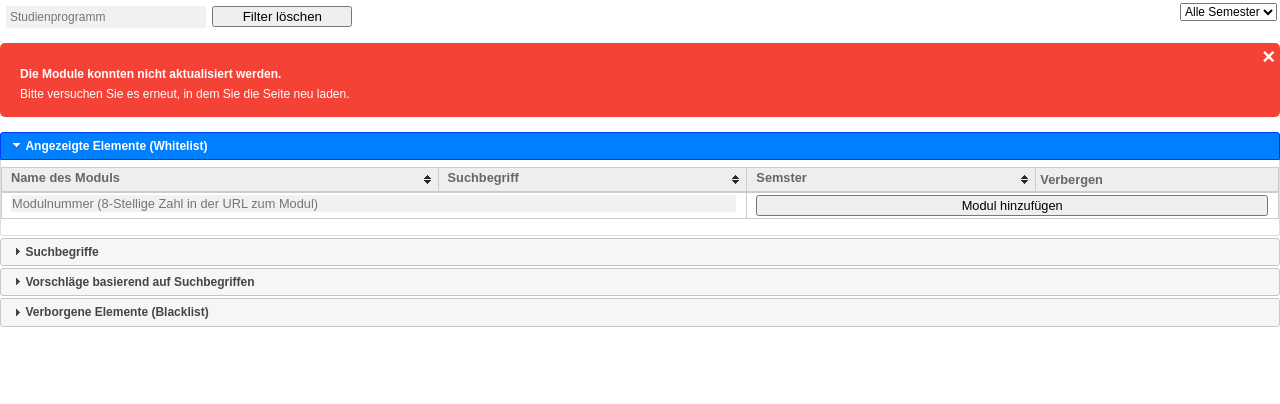
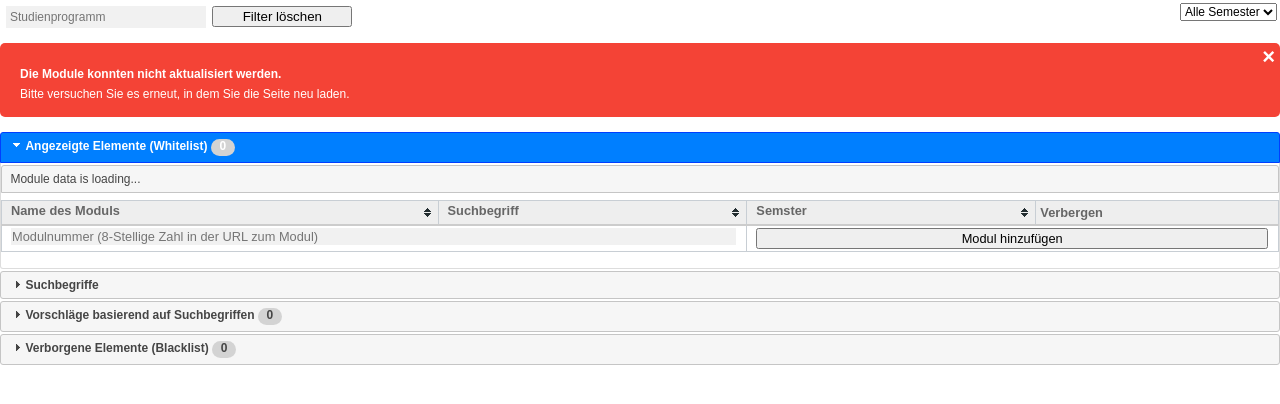
Before and after one commit to bodobraegger/GreenVVZ, a Flask app: template templates/admin.html in a window 1280 px wide. Shown: the top 404 px of the page. Run offline with Flask 2, Linux system fonts and the light colour scheme; the template is opened without the code that fills it, so the values that code supplies are empty; some libraries are stand-ins or nearby versions.

Commit message:
loading indicator, fix encoding before marking as delted

```diff
--- a/main.py
+++ b/main.py
@@ -137,11 +137,12 @@ def get_modules(whitelisted: bool):
         "SELECT * FROM module as m WHERE whitelisted = {whitelisted} ORDER BY title ASC".format(whitelisted=whitelisted))
     cursor.execute(qry)
     for module in cursor:
-        if module['searchterm'] not in current_searchterms:
-            module['searchterm'] = '# '+ module['searchterm']
         for column, value in module.items():
             if type(value) is bytearray:
                 module[column] = value.decode('utf-8')
+        if module['searchterm'] not in current_searchterms:
+            module['searchterm'] = '# '+ module['searchterm']
+
         modules.append(module)
     cnx.close()
     return jsonify(modules)
--- a/static/admin.js
+++ b/static/admin.js
@@ -235,9 +235,15 @@ function write_tr_prefix_for_list(module_id, SmObjId, PiqYear, PiqSession, title
     // courses.uzh.ch url
     var url = baseUrlVvzUzh+PiqYear+'/'+PiqSession+'/SM/'+SmObjId;
     // write id for tr, as well as data-SmObjId and data-semester, descriptive class="shown" by default.
+    if(searchterm.charAt(0)=='#') {
+        var searchterm_td = `<td class="searchterm deleted">${searchterm.slice(2)}</td>`
+    }
+    else {
+        var searchterm_td = `<td class="searchterm">${searchterm}</td>`
+    }
     return `<tr id="module_${module_id}" data-SmObjId="${SmObjId}" data-semester="${PiqYear} ${PiqSession}" class="shown">
         <td><a target="_blank" href="${url}">${title}</a></td>
-        <td class="searchterm">${searchterm}</td>
+        ${searchterm_td}
         <td>${convert_session_to_string(PiqSession, PiqYear)}</td>
         `
 }
@@ -348,8 +354,12 @@ async function populate_whitelist(){
     var whitelist = $('#whitelist_body')
     await $.ajax({
         url: apiUrl+'/modules/whitelist',
-        method : 'GET',             // show loading screen
-        beforeSend: function () { $('#whitelist').find('div.loading').toggle(); },
+        method : 'GET',
+        beforeSend: function () {
+            // show loading indicators
+            $('#whitelist').find('div.loading-overlay').toggle();
+            $('#count_whitelist').addClass('loading-count').html('<span>.</span><span>.</span><span>.</span>');
+        },
         success : function (data) {
             // remove all tr from body
             whitelist.empty()
@@ -367,7 +377,9 @@ async function populate_whitelist(){
             // tell tablesorter to update sorting
             $('#whitelist table').trigger('update');
             // hide loading screen
-            $('#whitelist').find('div.loading').toggle();
+            $('#whitelist').find('div.loading-overlay').toggle();
+            // update number badge
+            $('#count_whitelist').removeClass('loading-count').html($('#whitelist_body').find($(`.shown`)).length)
         }
 
     })
@@ -382,7 +394,10 @@ async function populate_blacklist(){
     await $.ajax({
         url: apiUrl+'/modules/blacklist',
         method : 'GET',             // show loading screen
-        beforeSend: function () { $('#blacklist').find('div.loading').toggle(); },
+        beforeSend: function () {
+            $('#blacklist').find('div.loading-overlay').toggle();
+            $('#count_blacklist').addClass('loading-count').html('<span>.</span><span>.</span><span>.</span>');
+        },
         success : function (data) {
             // remove all tr from body
             blacklist.empty()
@@ -400,7 +415,9 @@ async function populate_blacklist(){
             // tell tablesorter to update sorting
             $('#blacklist table').trigger('update');
             // hide loading screen
-            $('#blacklist').find('div.loading').toggle();
+            $('#blacklist').find('div.loading-overlay').toggle();
+            // update the number badge
+            $('#count_blacklist').removeClass('loading-count').html($('#blacklist_body').find($(`.shown`)).length)
         }
     })
 }
@@ -413,7 +430,10 @@ async function populate_suggestions(){
     await $.ajax({
         url: apiUrl+'/search',
         method : 'GET',
-        beforeSend: function () { $('#suggestions').find('div.loading').toggle(); },
+        beforeSend: function () {
+            $('#suggestions').find('div.loading-overlay').toggle();
+            $('#count_suggestions').addClass('loading-count').html('<span>.</span><span>.</span><span>.</span>');
+        },
         success : function (data) {
             // remove all tr from body
             suggestions.empty()
@@ -431,7 +451,10 @@ async function populate_suggestions(){
             // tell tablesorter to update sorting
             $('#suggestions table').trigger('update');
             // hide loading screen
-            $('#suggestions').find('div.loading').toggle();
+            $('#suggestions').find('div.loading-overlay').toggle();
+            // update the number badge
+            $('#count_suggestions').removeClass('loading-count').html($('#suggestions_body').find($(`.shown`)).length)
+
         }
 
     })
--- a/static/filter.css
+++ b/static/filter.css
@@ -140,3 +140,11 @@
 ::-webkit-scrollbar-thumb:hover {
   background: #555;
 }
+
+a[href^="#"].select2-search-choice-close {
+  width: 8px;
+  height:8px;
+  padding-left: 4px;
+  padding-bottom: 3px;
+  background: -webkit-linear-gradient(-45deg, transparent 0%, transparent 46%, #dc6027 46%,  #dc6027 56%,transparent 56%, transparent 100%), -webkit-linear-gradient(45deg, transparent 0%, transparent 46%, #dc6027 46%,  #dc6027 56%,transparent 56%, transparent 100%);
+}
--- a/static/filter.js
+++ b/static/filter.js
@@ -64,9 +64,13 @@ function ShowSelectedModules() {
     $('#whitelist_body').find($(`[data-semester].selected-semester.selected-studyprogram`)).removeClass('hidden').addClass('shown');
 
     // update the number badges for each table
-    $('#count_whitelist').html($('#whitelist_body').find($(`.shown`)).length)
-    $('#count_suggestions').html($('#suggestions_body').find($(`.shown`)).length)
-    $('#count_blacklist').html($('#blacklist_body').find($(`.shown`)).length)
+    $('#count_whitelist:not(.loading-count)').html($('#whitelist_body').find($(`.shown`)).length)
+    $('#count_suggestions:not(.loading-count)').html($('#suggestions_body').find($(`.shown`)).length)
+    $('#count_blacklist:not(.loading-count)').html($('#blacklist_body').find($(`.shown`)).length)
+
+    $('#whitelist table').trigger('update');
+    $('#blacklist table').trigger('update');
+    $('#suggestions table').trigger('update');
     return $('.shown');
 }
 /**
--- a/static/general.css
+++ b/static/general.css
@@ -16,29 +16,54 @@ span.semester {
     white-space: nowrap;
     width: 110px;
 }
-/* .searchterm {
+.searchterm.deleted::before {
+    content: "# ";
+}
+.searchterm.deleted {
     color: #a3adb7;
-    float: right;
-} */
+}
 
 /* number of displayed rows indicator */
 div.count {
     width: 2em;
+    height: 17px;
     background: lightgrey;
     border-radius: 10px;
     display: inline-block;
     text-align: center;
 }
 
-/* loading image during ajax table calls */
-.loading {
+/* loading overlay during ajax table calls */
+.loading-overlay {
     position:absolute;
     height:100%;
     width:100%;
-    background-color: rgb(246, 246, 246, 0.7) !important;
+    background-color: rgb(211, 211, 211, 0.4) !important;
     z-index:1000000;
     display: none;
     overflow: hidden;
+}
+
+/* loading shown in the count badge */
+.loading-count span {
+    font-family: 'Times New Roman', Times, serif;
+    font-size: 150%;
+    font-weight: bold;
+    animation-name: blink;
+    animation-duration: 1.4s;
+    animation-iteration-count: infinite;
+    animation-fill-mode: both;
+}
+.loading-count span:nth-child(2) {
+  animation-delay: .2s;
+}
+.loading-count span:nth-child(3) {
+  animation-delay: .4s;
+}
+@keyframes blink {
+  0% { opacity: .2; }
+  20% { opacity: 1; }
+  100% { opacity: .2; }
 }
 
 /* The alert message box */
```
